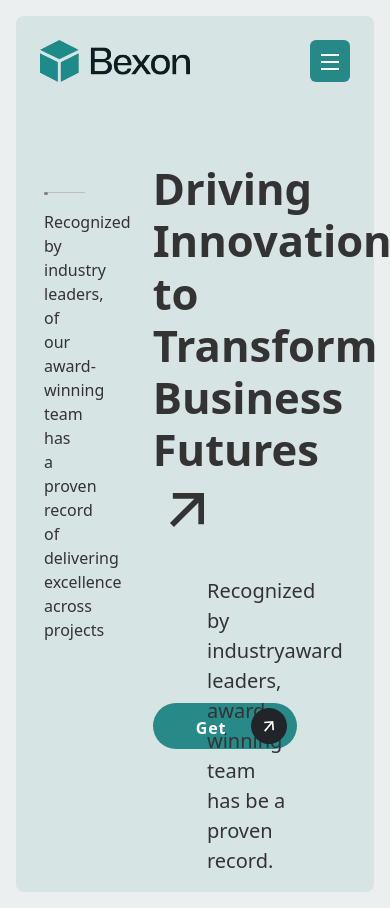
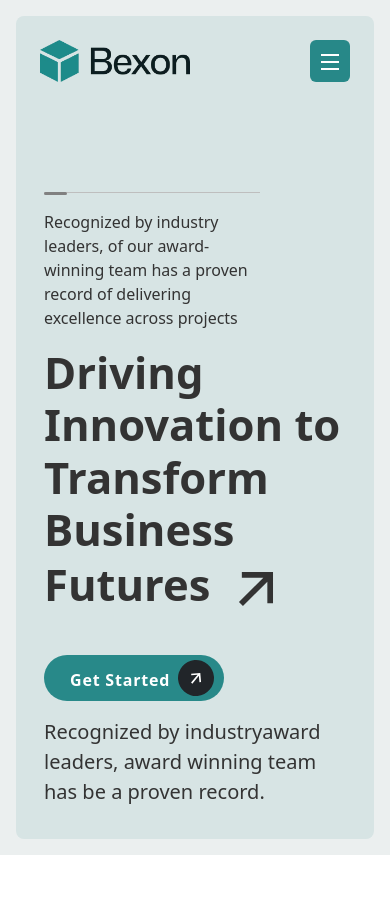
Before and after one commit to bhushanpatil288/bexon-react, a React (Vite) app: page / in a window 390 px wide. After the commit the page ends 855 px from the top, so only its background shows below. Built offline with nearby package versions, Linux system fonts and the light colour scheme.

Commit message:
[changes] - [header] - added responsiveness and changed selection color

```diff
--- a/src/components/main/section-hero/Hero.jsx
+++ b/src/components/main/section-hero/Hero.jsx
@@ -6,22 +6,22 @@ const Hero = () => {
   return (
     <div className="container mt-5 pt-4">
       <div className="row">
-          <div className="col-4">
+          <div className="col-lg-4">
             <div className="pe-5">
               <p className="pe-5 mt-5 heroPara position-relative">Recognized by industry leaders, of our award-winning team has a proven record of delivering excellence across projects</p>
             </div>
           </div>
-          <div className="col-8">
+          <div className="col-lg-8">
             <div className="d-flex flex-column gap-4">
               <h1 className="display-1 fw-bolder">Driving Innovation to Transform Business Futures <RiArrowRightUpLine size={68} /></h1>
-              <div className="row justify-content-center align-items-center">
-                <div className="col-3">
+              <div className="row justify-content-center align-items-center g-3 g-lg-0">
+                <div className="col-lg-3">
                   <ButtonCustom text="Get Started" />
                 </div>
-                <div className="col-6">
+                <div className="col-lg-6">
                   <p className="fs-5 m-0">Recognized by industryaward leaders, award winning team has be a proven record.</p>
                 </div>
-                <div className="col-3"></div>
+                <div className="col-0 col-lg-3"></div>
               </div>
             </div>
           </div>
--- a/src/index.css
+++ b/src/index.css
@@ -10,6 +10,11 @@
 body{
   font-family: "Roboto", sans-serif;
   color: #333 !important;
+}
+
+::selection{
+  color: white;
+  background: #111;
 }
 
 .bg-custom-main{
```
